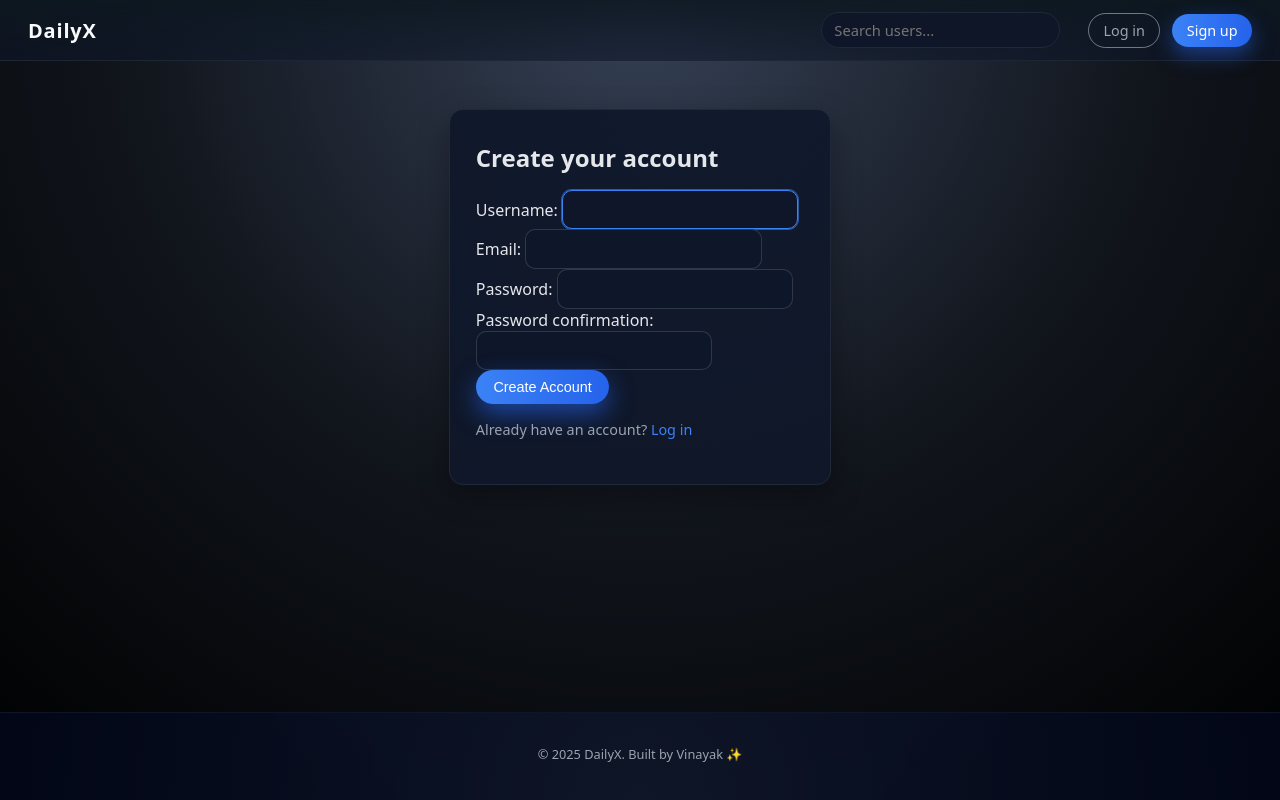
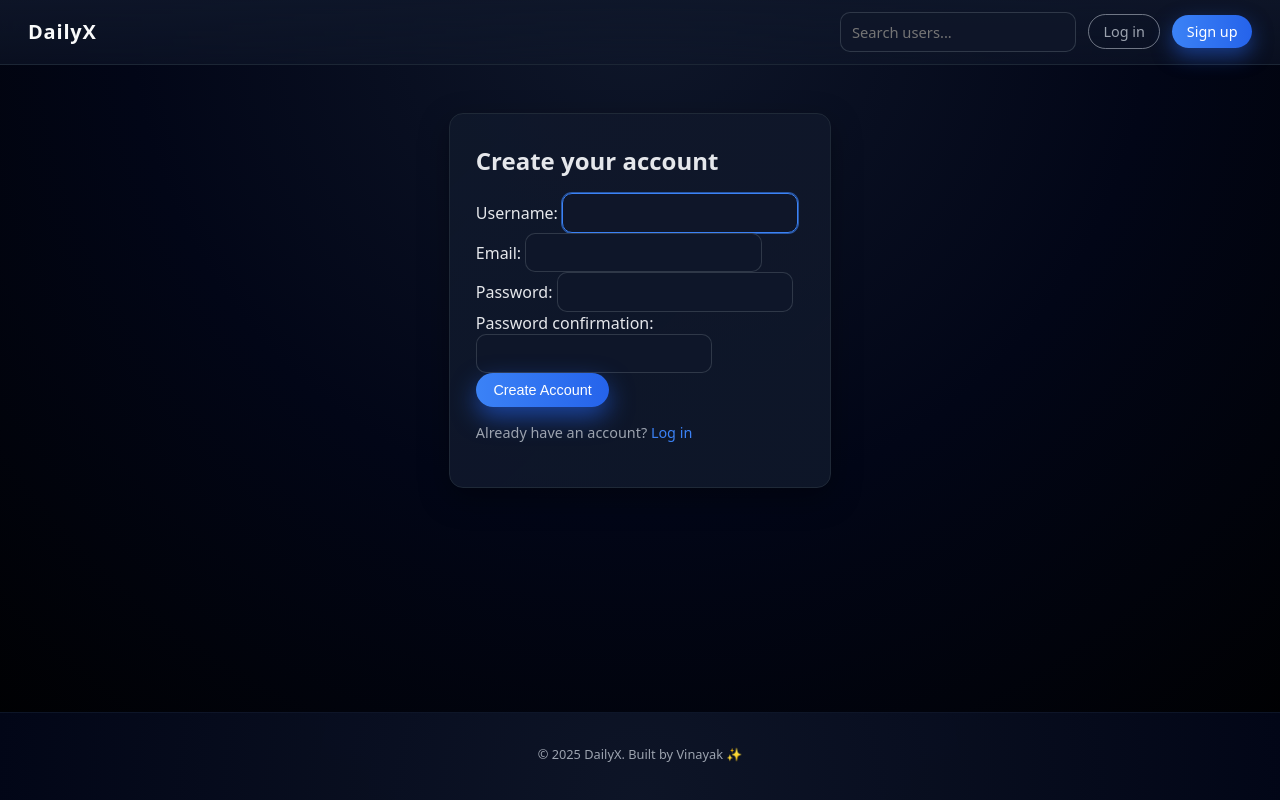
Before and after one commit to vinayak-ck/dailyx-microblog, a Django app: page /accounts/signup/ in a window 1280 px wide. Run offline with Django 5.2, Linux system fonts and the light colour scheme.

Commit message:
changes in style.css and signup.html

```diff
--- a/static/css/style.css
+++ b/static/css/style.css
@@ -30,13 +30,12 @@
 
 body {
   font-family: var(--font-main);
-  background: radial-gradient(circle at top, #364156 0, #11151C 50%, #000 100%);
+  background: radial-gradient(circle at top, #0f172a 0, #020617 50%, #000 100%);
   color: var(--text);
   min-height: 100vh;
   display: flex;
   flex-direction: column;
 }
-
 
 /* Top nav */
 
@@ -49,7 +48,7 @@
   justify-content: space-between;
   padding: 0.75rem 1.75rem;
   backdrop-filter: blur(18px);
-  background: linear-gradient(to bottom, rgba(13, 24, 33, 0.9), rgba(15, 23, 42, 0.6));
+  background: linear-gradient(to bottom, rgba(15, 23, 42, 0.9), rgba(15, 23, 42, 0.6));
   border-bottom: 1px solid rgba(31, 41, 55, 0.9);
 }
 
@@ -154,6 +153,8 @@
   border: 1px solid var(--border);
   box-shadow: var(--shadow-card);
   padding: 1.25rem 1.4rem;
+  display: flex;
+  flex-direction: column;
 }
 
 .btn {
@@ -204,13 +205,13 @@
 .form {
   display: flex;
   flex-direction: column;
-  gap: 0.5rem;
+  gap: 0.85rem;
 }
 
 .form-field {
   display: flex;
   flex-direction: column;
-  gap: 0.2rem;
+  gap: 0.35rem;
   font-size: 0.9rem;
 }
 
@@ -519,30 +520,3 @@
     padding: 2.1rem 1.7rem;
   }
 }
-
-.search-form {
-    margin-right: 1rem;
-}
-
-.search-input {
-    padding: 0.45rem 0.8rem;
-    border-radius: var(--radius-full);
-    border: 1px solid var(--border);
-    outline: none;
-    transition: 0.2s;
-}
-
-.search-input:focus {
-    border-color: var(--primary);
-    box-shadow: 0 0 0 2px rgba(29,155,240,0.2);
-}
-
-.user-card {
-    display: flex;
-    justify-content: space-between;
-    align-items: center;
-    margin-bottom: 0.8rem;
-    padding: 1rem;
-    border-radius: var(--radius);
-    border: 1px solid var(--border);
-}
```
Also changed, not shown: templates/signup.html (+4 -4 lines).
